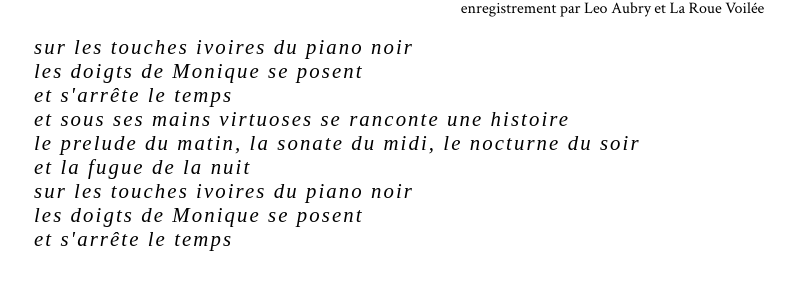
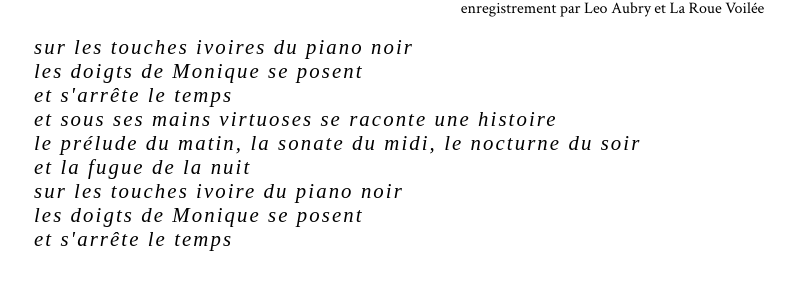
Before and after one commit to leshnik/revertouthaut, a Jekyll site: the page built from 4-fois-20-ans.md, in a window 1280 px wide and 900 px high, scrolled down 8604 px. Shown: the part 153-449 px from the top of the window, without its empty margins (230-1025 px from the left). Built offline with Jekyll 4.4.1, drawn with Linux system fonts in a browser that asks for light colours.

Commit message:
ivoire invariable + typing errors

```diff
--- a/4-fois-20-ans.md
+++ b/4-fois-20-ans.md
@@ -205,10 +205,10 @@ Michael's here and we're feelin' just fine
 sur les touches ivoires du piano noir<br>
 les doigts de Monique se posent<br>
 et s'arrête le temps<br>
-et sous ses mains virtuoses se ranconte une histoire<br>
-le prelude du matin, la sonate du midi, le nocturne du soir<br>
+et sous ses mains virtuoses se raconte une histoire<br>
+le prélude du matin, la sonate du midi, le nocturne du soir<br>
 et la fugue de la nuit<br>
-sur les touches ivoires du piano noir<br>
+sur les touches ivoire du piano noir<br>
 les doigts de Monique se posent<br>
 et s'arrête le temps
 </cite>
```
